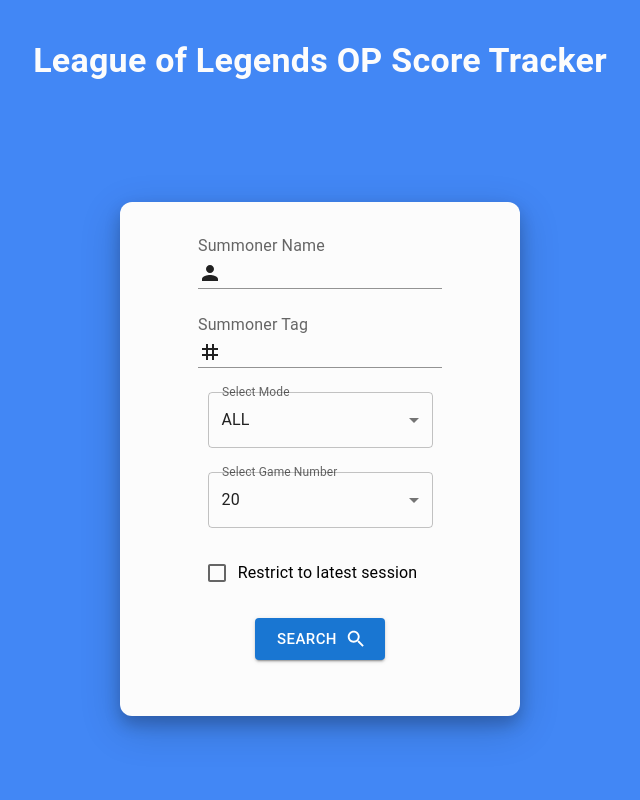
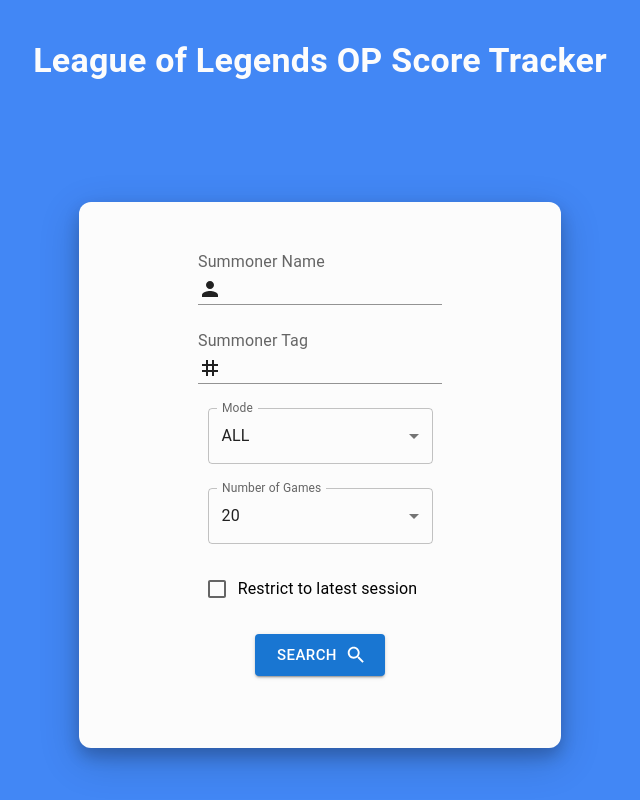
Before and after one commit to Orqoi/op-score-tracker, a React (Create React App) app: page / in a window 1280 px wide. Shown: the whole page, without its empty margins (320-960 px from the left). Built offline with nearby package versions, Linux system fonts and the light colour scheme.

Commit message:
chore: install nodemon package & fix UI issues

```diff
--- a/package.json
+++ b/package.json
@@ -20,7 +20,7 @@
     "web-vitals": "^2.1.4"
   },
   "scripts": {
-    "start": "concurrently \"node src/server/server.js\" \"react-scripts start\"",
+    "start": "concurrently \"nodemon src/server/server.js\" \"react-scripts start\"",
     "build": "react-scripts build",
     "test": "react-scripts test",
     "eject": "react-scripts eject"
@@ -43,5 +43,8 @@
       "last 1 firefox version",
       "last 1 safari version"
     ]
+  },
+  "devDependencies": {
+    "nodemon": "^3.1.2"
   }
 }
--- a/src/App.js
+++ b/src/App.js
@@ -28,7 +28,8 @@
           <Typography align='center' mt={5} variant="h4" component="h1" color="#fcfcfc" fontWeight="bold">
             League of Legends OP Score Tracker
           </Typography>
-          <Box mt={15} borderRadius={3} bgcolor="#fcfcfc" display="flex" flexDirection="column" boxShadow="0 8px 16px 0 rgba(0, 0, 0, 0.2), 0 12px 40px 0 rgba(0, 0, 0, 0.19)" width={400} alignItems="center">
+          <Box mt={15} borderRadius={3} padding={2} bgcolor="#fcfcfc" display="flex" flexDirection="column"
+            boxShadow="0 8px 16px 0 rgba(0, 0, 0, 0.2), 0 12px 40px 0 rgba(0, 0, 0, 0.19)" width={450} alignItems="center">
             <Box pt={4} maxWidth={250}>
               <InputLabel>Summoner Name</InputLabel>
               <Input startAdornment={<PersonIcon/>} type='text' value={username} onChange={e => setUsername(e.target.value)}/>
@@ -39,11 +40,12 @@
             </Box>
             <Box pt={3} minWidth={225}>
                 <FormControl fullWidth>
-                <InputLabel id="mode-select-label">Select Mode</InputLabel>
+                <InputLabel id="mode-select-label">Mode</InputLabel>
                 <Select
                     labelId="mode-select-label"
                     id="mode-select"
                     value={mode}
+                    label="Mode"
                     onChange={e => setMode(e.target.value)}
                 >
                     <MenuItem value="">
@@ -57,11 +59,12 @@
             </Box>
             <Box pt={3} minWidth={225}>
                 <FormControl fullWidth>
-                <InputLabel id="mode-select-label">Select Game Number</InputLabel>
+                <InputLabel id="mode-select-label">Number of Games</InputLabel>
                 <Select
                     labelId="mode-select-label"
                     id="count-select"
                     value={counts}
+                    label="Number of Games"
                     onChange={e => setCounts(e.target.value)}
                 >
                     <MenuItem value="">
@@ -79,9 +82,7 @@
               <FormControlLabel label="Restrict to latest session" control={<Checkbox checked={recencyFilter} onChange={e => setRecencyFilter(e.target.checked)} />}/>
             </Box>
             <Button variant="contained" size="large" color="primary" onClick={handleSearch} endIcon={<SearchIcon />}>Search</Button>
-            <Box borderRadius={3} bgcolor="#fcfcfc" display="flex" flexDirection="column" boxShadow="0 8px 16px 0 rgba(0, 0, 0, 0.2), 0 12px 40px 0 rgba(0, 0, 0, 0.19)" alignItems="center">
-                <Typography variant="body1" style={{ whiteSpace: 'pre-wrap' }}  pt={3} pb={4} color='textPrimary'>{loading ? 'Loading...' : result}</Typography>
-            </Box>
+            <Typography variant="body1" style={{ whiteSpace: 'pre-wrap' }}  pt={3} pb={4} color='textPrimary'>{loading ? 'Loading...' : result}</Typography>
           </Box>
         </Box>
     );
--- a/src/utils/index.js
+++ b/src/utils/index.js
@@ -56,19 +56,19 @@
 
         if (winningScoreRanks.length > 0) {
             const averageWinOpScoreRank = (winningScoreRanks.reduce((a, b) => a + b, 0) / winningScoreRanks.length).toFixed(2);
-            winning_index_dec = `Average Winning Rank: ${averageWinOpScoreRank}.\n`;
+            winning_index_dec = `Average Winning Rank: ${averageWinOpScoreRank}.`;
         } else {
             winning_index_dec = "No winning games found.\n";
         }
 
         if (losingScoreRanks.length > 0) {
             const averageLoseOpScoreRank = (losingScoreRanks.reduce((a, b) => a + b, 0) / losingScoreRanks.length).toFixed(2);
-            losing_index_dec = `Average Losing Rank: ${averageLoseOpScoreRank}.\n`;
+            losing_index_dec = `Average Losing Rank: ${averageLoseOpScoreRank}.`;
         } else {
             losing_index_dec = "No losing games found.\n";
         }
         const averageOpScoreRank = (opScoreRanks.reduce((a, b) => a + b, 0) / opScoreRanks.length).toFixed(2);
-        return `Average OP Score Rank for the ${counts} filtered ${mode} games: ${averageOpScoreRank}.\n-${winning_index_dec}\n-${losing_index_dec}`;
+        return `Average OP Score Rank for the ${counts} filtered ${mode} games: ${averageOpScoreRank}.\n${winning_index_dec}\n${losing_index_dec}`;
     } catch (error) {
         console.error(error)
         return 'Error: ' + (error.response?.data?.error || 'An error occurred');
--- a/webpack.config.js
+++ /dev/null
@@ -1,17 +0,0 @@
-const webpack = require('webpack');
-
-module.exports = {
-  // Your existing Webpack configuration
-  resolve: {
-    fallback: {
-      "zlib": require.resolve("browserify-zlib"),
-      "url": require.resolve("url/")
-    }
-  },
-  plugins: [
-    new webpack.ProvidePlugin({
-      process: 'process/browser',
-      Buffer: ['buffer', 'Buffer']
-    })
-  ]
-};
```
Also changed, not shown: 1 other file (tests, documents, lock files or other folders).
